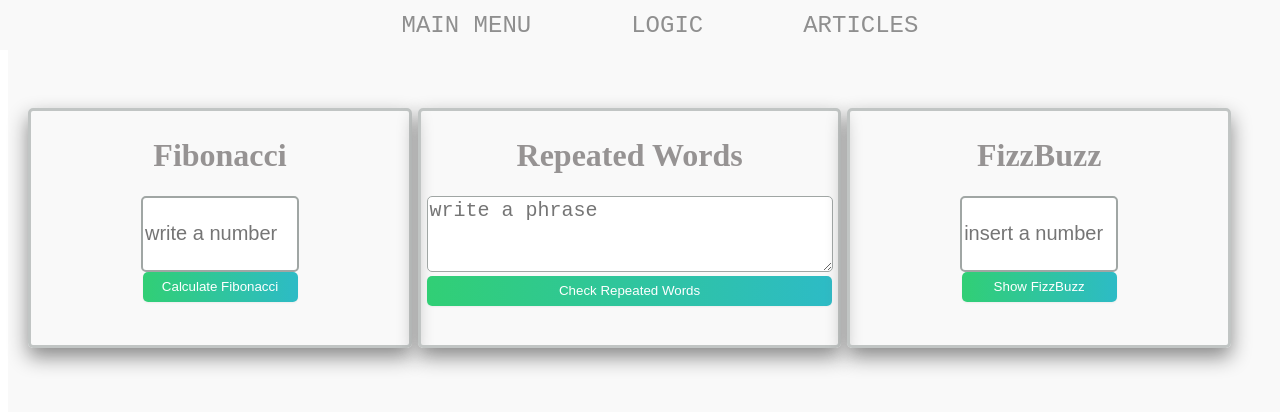
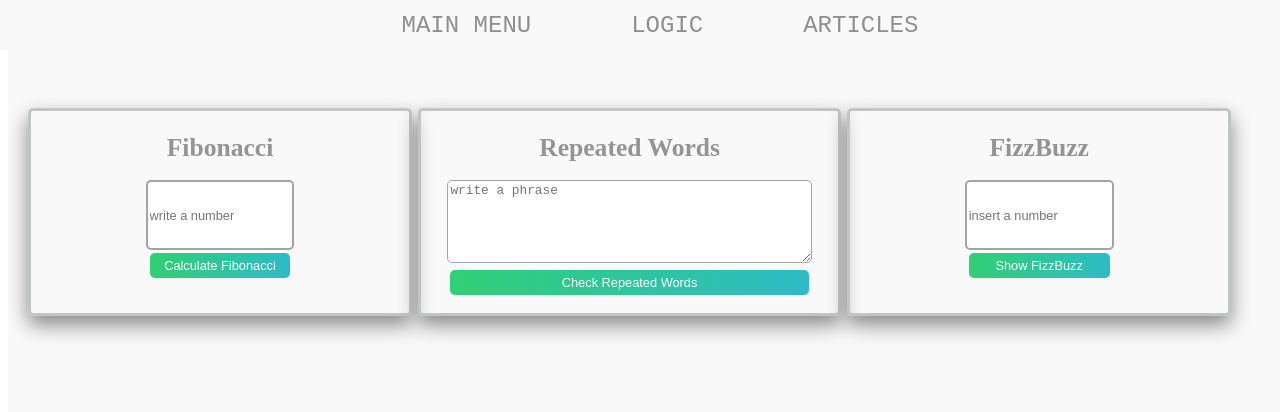
Before and after one commit to rbeaujon/Matic, a React (Create React App) app: page /logic in a window 1280 px wide. Shown: the top 412 px of the page. Built offline with nearby package versions, Linux system fonts and the light colour scheme.

Commit message:
fixed logic to show errors correctly without NaN

```diff
--- a/src/components/articles/articles.js
+++ b/src/components/articles/articles.js
@@ -7,7 +7,6 @@ const Dashboard = () => {
 	const [articles, setArticles] = useState();
 	const [lastest, setLastest] = useState();
 	const [show, setShow] = useState("hidden");
-	// /const showPop = show === "show" ? "hidden" : "show";
 
 
 	const getArticles = async () => {
@@ -82,35 +81,45 @@ const Dashboard = () => {
 			return "Error deleting the article";
 		}
 	}
-	const fillEditArticles = (author, title, content) => {
+	const fillEditArticles = (author, title, content, id) => {
 		if(author !== undefined || title !== undefined || content !== undefined) {
+			document.getElementById('editId').value = id
 			document.getElementById('editAuthor').value = author
 			document.getElementById('editTitle').value = title
 			document.getElementById('editBlog').value = content
 		}
 
 	}
-	const editArticle = async (id) => {
-		const articleToEdit = {"articleID": id}
+	const editArticle = async () => {
 
+		const id = document.getElementById('editId').value
+		const author = document.getElementById('editAuthor').value
+		const title = document.getElementById('editTitle').value
+		const content = document.getElementById('editBlog').value
+		const articleToEdit = {
+			"articleID": id,
+			"author": author,
+			"title": title,
+			"content": content
+		}
+		const header = {
+			method: 'PATCH',
+			headers: {
+			  'Accept': 'application/json',
+			  'Content-Type': 'application/json'
+			},
+			body: JSON.stringify(articleToEdit)
+		  };
+		const resp = await Articles(header);
 
+		if(resp.statusCode === 200) {
+			setShow("hidden")
+			await getArticles()
 
-		// const header = {
-		// 	method: 'PATCH',
-		// 	headers: {
-		// 	  'Accept': 'application/json',
-		// 	  'Content-Type': 'application/json'
-		// 	},
-		// 	body: JSON.stringify(articleToDelete)
-		//   };
-		// const resp = await Articles(header);
-
-		// if(resp.statusCode === 200) {
-		// 	await getArticles()
-		// 	return "Article created succesfully"
-		// } else {
-		// 	return "Error deleting the article";
-		// }
+			return "Article created succesfully"
+		} else {
+			return "Error deleting the article";
+		}
 	}
 
 	useEffect(() => {
@@ -168,7 +177,7 @@ const Dashboard = () => {
 								<td id="content">{key.content}</td>
 								<td id="date">{(key.createdAt).slice(0,10).split('-').reverse().join('/')}</td>
 								<td id="delete" onClick={()=> delArticle(key.id)}>Delete</td>
-								<td id="edit" onClick={() => { setShow("show"); fillEditArticles(key.author,key.title, key.content) }}>Edit</td>
+								<td id="edit" onClick={() => { setShow("show"); fillEditArticles(key.author,key.title, key.content, key.id) }}>Edit</td>
 							</tr>
 
 							)
@@ -192,8 +201,9 @@ const Dashboard = () => {
 						<label for="cblog">Blog Content</label><br/>
 						<textarea type="text" id="editBlog" name="cblog"></textarea>
 					</div>
+					<input id="editId" type="hidden"  />
 					<div>
-						<button id="save"  onClick={ () =>  {editArticle()}}>Save</button>
+						<button id="save" onClick={ () =>  {editArticle()}}>Save</button>
 					</div>
 				</div>
 			</div>
--- a/src/components/articles/articles.style.scss
+++ b/src/components/articles/articles.style.scss
@@ -222,6 +222,10 @@
 			top: 0;
 			float: right;
 			padding: 2%;
+			&:hover {
+				color:#070707;
+				background:#a4290ded;
+			}
 		}
 	}
 
--- a/src/components/helper/articles.api.js
+++ b/src/components/helper/articles.api.js
@@ -38,7 +38,17 @@ const Articles = async (header) => {
 		}
 	}
 	if(method==="PATCH"){
-
+		const json = JSON.parse(body)
+		const id = json.articleID;
+		const URL = "https://www.api.recruitment.matic.io/articles/"+id;
+		const rawResponse = await fetch(URL, header);
+		const response = await rawResponse.json();
+		if (rawResponse.status === 200) {
+			return response
+		} else {
+			const errorResponse =[{"status":rawResponse.status}, {"error":rawResponse.statusText}]
+			return errorResponse;
+		}
 	}
 
 }
--- a/src/components/logic/logic.js
+++ b/src/components/logic/logic.js
@@ -1,5 +1,4 @@
 import React, { useState } from 'react';
-import { useNavigate } from 'react-router-dom'
 import './logic.style.scss';
 import Menu from '../menu/menu';;
 
@@ -10,7 +9,6 @@ const fizzbuzz = require('../../logicTesting/fizzbuzz/fizzbuzz')
 
 function Logic() {
 
-  const navigate = useNavigate();
 
   const [calFibo, setCalFibo] = useState('')
   const fibo = (e) => {
@@ -22,7 +20,7 @@ function Logic() {
 
   const [words, setWords] = useState('')
   const repeated = (e) => {
-    const resp = JSON.stringify(repeatedWords(e))
+    const resp = repeatedWords(e);
     setCalFibo('')
     setFizzbuzz('')
     setWords(resp)
--- a/src/components/logic/logic.style.scss
+++ b/src/components/logic/logic.style.scss
@@ -13,23 +13,23 @@
 	grid-gap: 0.5vw;
 		& h1{
 		color: rgba(122, 118, 118, 0.779);
+		font-size: 2vw;
 	}
 	 .item{
 		position: relative;
 		padding: 5px;
 		top:10vh;
 		text-align: center;
-		height: 35%;
+		height: 15vw;
 		border-style: solid;
 		border-color: rgb(193, 197, 196);
 		border-radius: 5px;
 		box-shadow: 0px 9px 20px #888888;
 
 		& input {
-			top: 90px;
-			width: 150px;
-			height: 70px;
-			font-size: 20px;
+			width: 11vw;
+			height: 5vw;
+			font-size: 1vw;
 			border-style: solid;
 			border-color: rgb(160, 166, 164);
 			border-radius: 5px;
@@ -39,10 +39,9 @@
 			}
 		}
 		& textarea{
-			top: 90px;
-			width: 400px;
-			height: 70px;
-			font-size: 20px;
+			width: 28vw;
+			height: 6vw;
+			font-size: 1vw;
 			border-style: solid;
 			border-color: rgb(160, 166, 164);
 			border-radius: 5px;
@@ -57,12 +56,12 @@
 			border-radius: 5px;
 			border:0;
 			color:rgb(255, 255, 255);
-			top: 130px;
-			width: 155px;
-			height: 30px;
+			width: 11vw;
+			height: 2vw;
+			margin-top: 0.2vw;
+			font-size: 1vw;
 			&.words {
-				top: 160px;
-				width: 405px;
+				width: 28vw;
 			}
 			&:hover {
 				background: linear-gradient(90deg, #2d9b5d 0%, #2b7378 100%);
--- a/src/logicTesting/fibonacci/fibonacci.js
+++ b/src/logicTesting/fibonacci/fibonacci.js
@@ -1,5 +1,7 @@
-const fibonacci = (num) => {
+const fibonacci = (x) => {
+	const num = (x==="" || isNaN(x))  ? "" : Math.abs(Number(x))
 
+	if(num !==""){
 		let numeros = []
 
 		if(num === 0) {
@@ -16,8 +18,12 @@ const fibonacci = (num) => {
 				numeros[i] = numeros[i-1] + numeros[i-2]
 			}
 		}
+		return numeros
+	}else{
+		return "Should be a valid number"
+	}
 
-return numeros
+
 
 
 }
--- a/src/logicTesting/fizzbuzz/fizzbuzz.js
+++ b/src/logicTesting/fizzbuzz/fizzbuzz.js
@@ -16,7 +16,7 @@ const cal = (num) => {
   }
 
   const fizzbuzz = (x) => {
-	const num = x==="" ? "" : Math.abs(Number(x))
+	const num = (x==="" || isNaN(x))  ? "" : Math.abs(Number(x))
 	if(num !==""){
 		const numbers = num === 0 || num === 1 ? [0] : [0,1]
 		for(let i=1; i<=num; i++){
--- a/src/logicTesting/repeatedWords/repeatedWords.js
+++ b/src/logicTesting/repeatedWords/repeatedWords.js
@@ -6,7 +6,7 @@ const repeatedWords = (string) => {
     words[x] = (words[x] || 0) + 1
   })
   }else {
-    words = 'Should be a phrase, try again!'
+    words = "Should be a phrase, try again!"
   }
   return words
   }
--- a/src/style.scss
+++ b/src/style.scss
@@ -11,13 +11,11 @@
 	display: flex;
 
 	&.main {
-		top: 50%;
-		left: 50%;
-		-ms-transform: translate(-50%, -50%);
-		transform: translate(-50%, -50%);
+		top: 35vh;
+		left: 38vw;
 
 		button{
-			margin: 5px;
+			margin: 0.5vw;
 			width: 10vw;
 			background: linear-gradient(90deg, #31CF75 0%, #2DBBC6 100%);
 			box-shadow: 0px 1px 2px rgba(0, 0, 0, 0.05);
```
Lines whose indentation alone changed are shown as unchanged.
